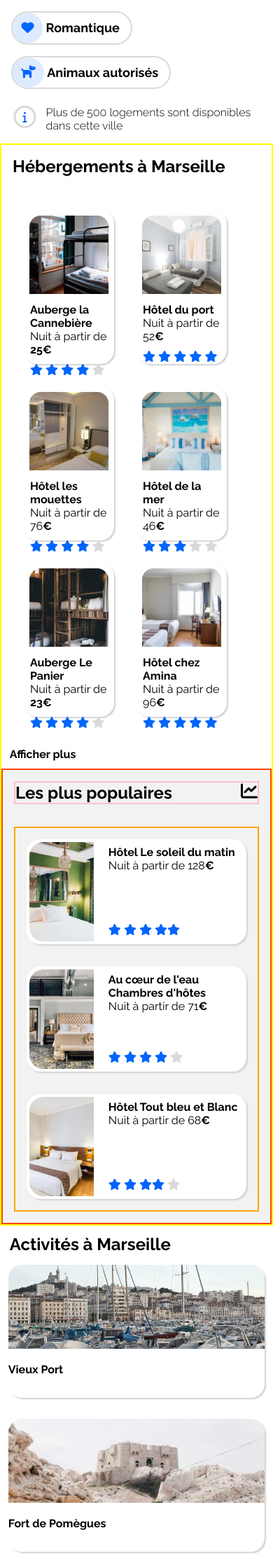
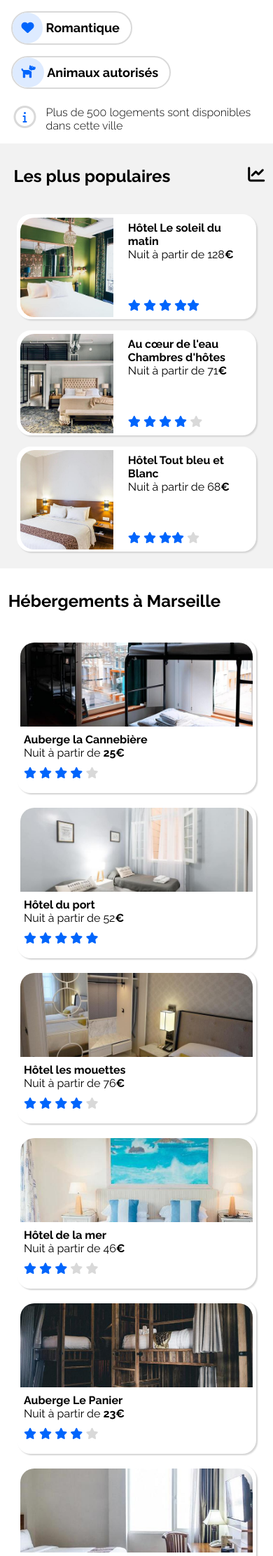
Before and after one commit to jmcob/cvhtml, a PHP site: page /reservia/index.html in a window 390 px wide. Shown: the part 421-2644 px from the top of the page at 70% size. Run offline with PHP 8.4, Linux system fonts and the light colour scheme; some libraries are stand-ins or nearby versions.

Commit message:
avancéees sur flex box et le responsive

```diff
--- a/reservia/index.html
+++ b/reservia/index.html
@@ -315,76 +315,76 @@
     <div class="activity_container">
 
       <a href="#">
-        <figure class="activity_figure activity-single-1">
+        <div class="activity_card activity-single-1">
         <img src="images/activites/4_small/reno-laithienne-QUgJhdY5Fyk-unsplash.jpg" alt="Vieux Port">
 
-        <figcaption>
+        <div class="caption">
           <p>
             <strong>Vieux Port</strong>
           </p>
-        </figcaption>
-      </figure>
+        </div>
+      </div>
     </a>
 
       <div class="activity-single-2-3">
 
         <a href="#">
-          <figure class="activity_figure activity-single-2">
+          <div class="activity_card activity-single-2">
       <img src="images/activites/4_small/paul-hermann-QFTrLdQIRhI-unsplash.jpg" alt="Fort de Pomègues">
-      <figcaption>
+      <div class="caption">
         <p>
           <strong>
       Fort de Pomègues</strong>
     </p>
-      </figcaption>
-    </figure>
+      </div>
+    </div>
   </a>
 
       <a href="#">
-        <figure class="activity_figure activity-single-3">
+        <div class="activity_card activity-single-3">
       <img src="images/activites/4_small/kevin-hikari-rV_Qd1l-VXg-unsplash.jpg" alt="Îles de Frioul">
-      <figcaption>
+      <div class="caption">
         <p>
           <strong>Îles du Frioul</strong>
         </p>
-      </figcaption>
-    </figure>
+      </div>
+    </div>
   </a>
 
       </div>
 
       <a href="#">
-        <figure class="activity_figure activity-single-4">
+        <div class="activity_card activity-single-4">
       <img src="images/activites/4_small/kilyan-sockalingum-NR8-cBCN3aI-unsplash.jpg" alt="Parc National des Calanques">
-      <figcaption>
+      <div class="caption">
         <p>
           <strong>Parc National des Calanques</strong>
         </p>
-      </figcaption>
-    </figure>
+      </div>
+    </div>
   </a>
 
       <div class="activity-single-5-6">
 
       <a href="#">
-        <figure class="activity_figure activity-single-5">
-      <img src="images/activites/4_small/florian-wehde-xW9e8gdotxI-unsplash.jpg" alt="Notre-Dame-de-la-Garde"> <figcaption>
+        <div class="activity_card activity-single-5">
+      <img src="images/activites/4_small/florian-wehde-xW9e8gdotxI-unsplash.jpg" alt="Notre-Dame-de-la-Garde"> <div class="caption">
         <p>
           <strong>Notre-Dame-de-la-Garde</strong>
         </p>
-      </figcaption>
-    </figure>
+      </div>
+    </div>
     </a>
 
       <a href="#">
-        <figure class="activity_figure activity-single-6">
+        <div class="activity_card activity-single-6">
         <img src="images/activites/4_small/lena-paulin-wH2-EJoDcV0-unsplash.jpg" alt="Parc Longchamp">
-        <figcaption>
+        <div class="caption">
           <p>
             <strong>Parc Longchamp</strong>
           </p>
-        </figcaption>
-      </figure>
+        </div>
+      </div>
     </a>
 
     </div>
--- a/reservia/styles.css
+++ b/reservia/styles.css
@@ -245,7 +245,6 @@ div .location {
 .popular_accomodation_container {
   display: flex;
   flex-wrap: wrap;
-  border: 2px solid yellow;
   flex-direction: row;
   height: fit-content;
   margin: 3vw;
@@ -263,7 +262,7 @@ div .location {
 }
 
 .accomodation_title {
-  margin: 1rem;
+  margin: 2rem 1rem 1rem 3vw;
 }
 .accomodation_end {
   margin: 3vw;
@@ -282,7 +281,7 @@ div .location {
   border-radius: 20px 20px;
   box-shadow: 2px 2px 2px var(--shadow-color);
   background-color: var(--fig-bg-color);
-  border: 4px solid var(--fig-bg-color);
+  border: 5px solid var(--fig-bg-color);
   height: 220px;
 }
 
@@ -293,13 +292,11 @@ div .location {
   margin: 0;
   border-top-left-radius: 20px 20px;
   border-top-right-radius: 20px 20px;
-  border: 4px solid var(--fig-bg-color);
 }
 /* POPULAR*/
 .popular {
-  height: fit-content;
+  height: fill;
   flex: 20%;
-  border: 2px solid orangered;
   margin: 0rem;
   display: flex;
   flex-direction: column;
@@ -310,12 +307,10 @@ div .location {
   display: flex;
   flex-direction: row;
   justify-content: space-between;
-  margin: 1rem;
-  border: 2px solid pink;
+  margin: 2rem 3vw 1rem 3vw;
 }
 .popular_card_container {
   display: flex;
-  border: 2px solid orange;
   flex-direction: column;
   margin: 1rem;
 }
@@ -325,17 +320,17 @@ div .location {
   margin: 1rem;
   box-shadow: 2px 2px 2px var(--shadow-color);
   background-color: var(--fig-bg-color);
-  border: 4px solid var(--fig-bg-color);
+  border: 5px solid var(--fig-bg-color);
 }
 .popular_card img {
-  width: 30%;
+  width: 40%;
   float: left;
   object-fit: cover;
   height: 142px;
   border-top-left-radius: 20px 20px;
   border-bottom-left-radius: 20px 20px;
 }
-/* 6/ figcaption des figures */
+/* 6/ caption des figures */
 
 .caption {
   padding-left: 1rem;
@@ -379,21 +374,33 @@ div .location {
   }
   .accomodation {
     background-color: var(--fig-bg-color);
-    margin-right: none;
+    margin-right: 0px;
   }
   .popular {
     border-radius: 0px 0px;
   }
+  .popular_title {
+    margin-left: 5vw;
+  }
   .popular_accomodation_container {
     flex-wrap: wrap;
+    flex-direction: column-reverse;
     margin: 0px;
+  }
+  .popular_card {
+    margin: 0.5rem;
+  }
+}
+@media screen and (max-width: 540px) {
+  .card {
+    flex: 100%;
+    margin: 0.5rem;
   }
 }
 
-/* END of flexbox hébergements article + aside */
+/* END of flexbox articles + aside */
 
 /*flexbox  activity*/
-/*overall activités container*/
 .activity {
   margin: 3vw 1.5vw 3vw 1.5vw;
   padding: 0px;
@@ -412,33 +419,33 @@ div .location {
   align-items: space-around;
 }
 /* 9/ DESKTOP version of activités a Marseille*/
-.activity_figure {
+.activity_card {
   box-shadow: 2px 2px 2px var(--shadow-color);
   border-radius: 20px 20px;
   margin: 1.5vw;
 }
 
-.activity_figure .activity-single-1 {
+.activity_card .activity-single-1 {
   margin-left: 0px;
 }
-.activity_figure .activity-single-1,
-.activity_figure .activity-single-4 {
+.activity_card .activity-single-1,
+.activity_card .activity-single-4 {
   height: 445px;
 }
-.activity-single-2 .activity_figure {
+.activity-single-2 .activity_card {
   max-height: 225px;
   margin-top: 0px;
 }
-.activity-single-3 .activity_figure {
+.activity-single-3 .activity_card {
   max-height: 150px;
 }
 
-.activity-single-5 .activity_figure {
+.activity-single-5 .activity_card {
   max-height: 180px;
   margin-top: 0px;
   padding-top: 0px;
 }
-.activity-single-6 .activity_figure {
+.activity-single-6 .activity_card {
   max-height: 190px;
 }
 
@@ -450,7 +457,7 @@ div .activity-single-5-6 {
   height: 490px;
   padding: 0px;
 }
-.activity_figure img {
+.activity_card img {
   object-fit: cover;
   width: 295px;
   border-top-left-radius: 20px 20px;
@@ -474,20 +481,20 @@ div .activity-single-5-6 {
   height: 145px;
 }
 
-.activity_figure figcaption {
+.activity_card .caption {
   height: 60px;
 }
 /* 10/ figures and images for the activity-singletures of activity MOBILE version*/
-@media (max-width: 768px) {
+@media (max-width: 540px) {
   .activity a {
     display: inline-block;
     box-sizing: content-box;
     width: 100%;
   }
-  .activity_figure img {
+  .activity_card img {
     width: 100%;
   }
-  .activity_figure {
+  .activity_card {
     min-width: 295px;
     border-radius: 20px 20px;
     max-height: 440px;
@@ -495,9 +502,10 @@ div .activity-single-5-6 {
     margin: 15px 1.5vw 15px 1.5vw;
     border-radius: 20px 20px;
     box-shadow: 2px 2px 2px var(--shadow-color);
+    margin: 1rem;
   }
 
-  .activity_figure img {
+  .activity_card img {
     object-fit: cover;
     flex: 22%;
     height: 120px;
@@ -505,7 +513,7 @@ div .activity-single-5-6 {
     border-top-right-radius: 20px 20px;
   }
 
-  .activity_figure figcaption {
+  .activity_card .caption {
     height: 50px;
   }
 
@@ -529,7 +537,7 @@ div .activity-single-5-6 {
   margin: 0px;
 }
 
-@media screen and (max-width: 768px) {
+@media screen and (max-width: 540px) {
   .footer {
     display: grid;
     grid-template-rows: 1fr 0.8fr 0.5fr;
```
